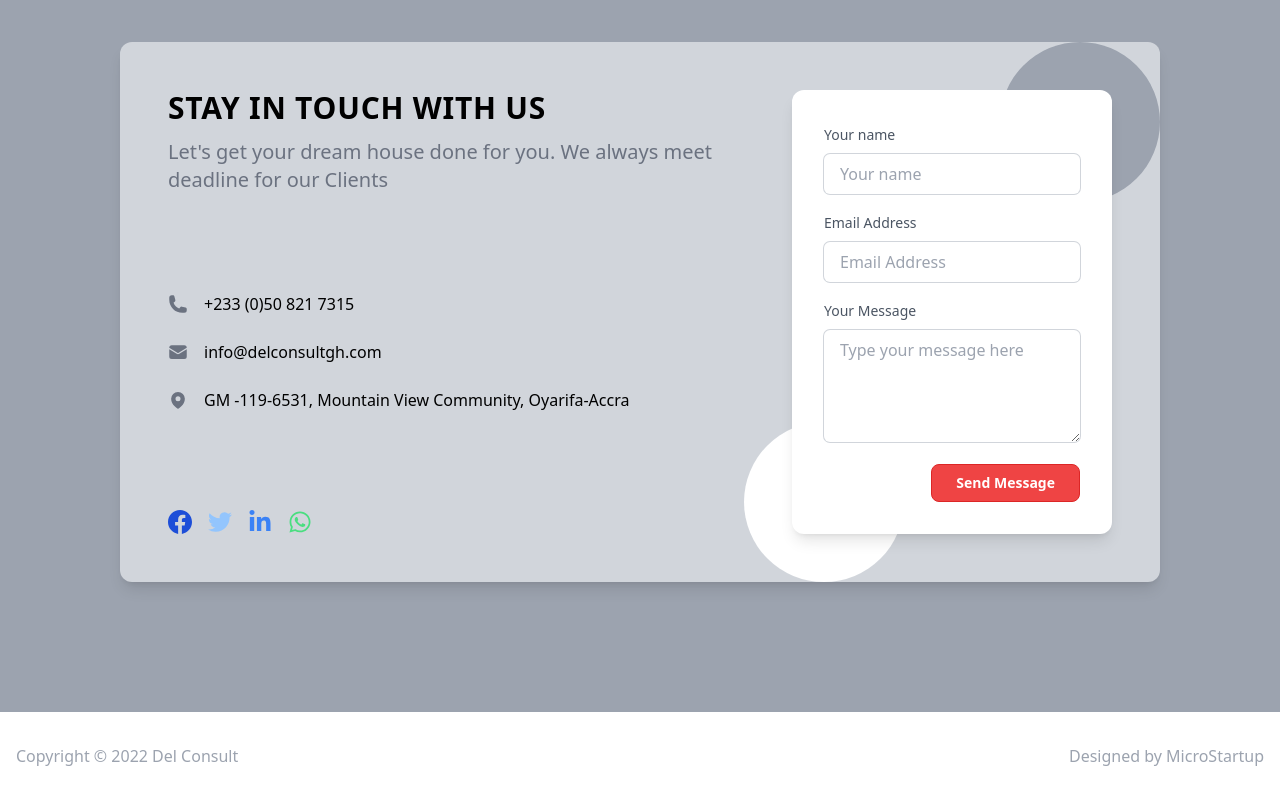
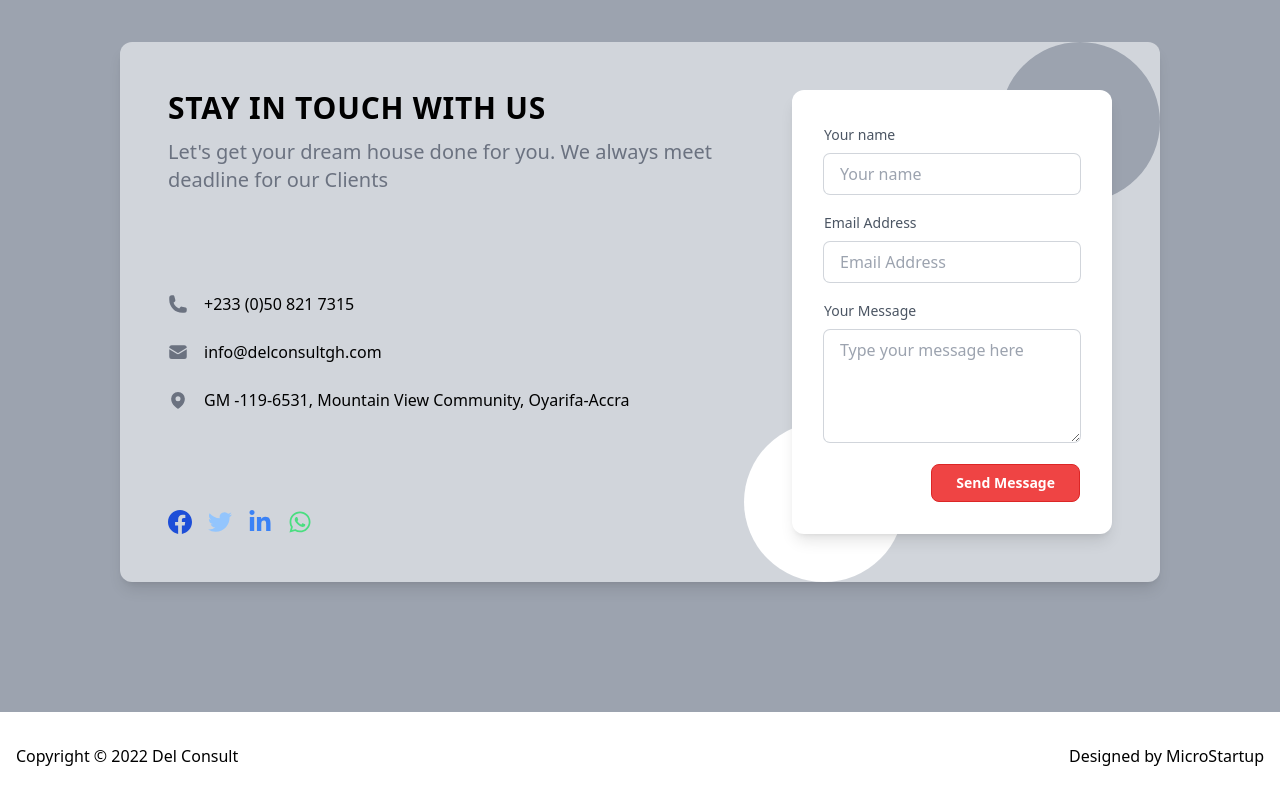
Before and after one commit to MicroStartup/del-consult, a React (Create React App) app in the folder frontend/: page / in a window 1280 px wide. Shown: the part 3210-4010 px from the top of the page. Built offline with nearby package versions, Linux system fonts and the light colour scheme.

Commit message:
Add styling for footer

```diff
--- a/frontend/src/components/footer.jsx
+++ b/frontend/src/components/footer.jsx
@@ -2,7 +2,7 @@ import React from 'react'
 
 const Footer = () => {
   return (
-    <div name='Footer' class="flex flex-row my-8 px-4 text-gray-400 justify-between">
+    <div name='Footer' class="flex flex-col md:flex-row items-center my-8 px-4 text-black justify-between">
         <div>
             <h1 class="">Copyright © 2022 Del Consult</h1>
         </div>
```
